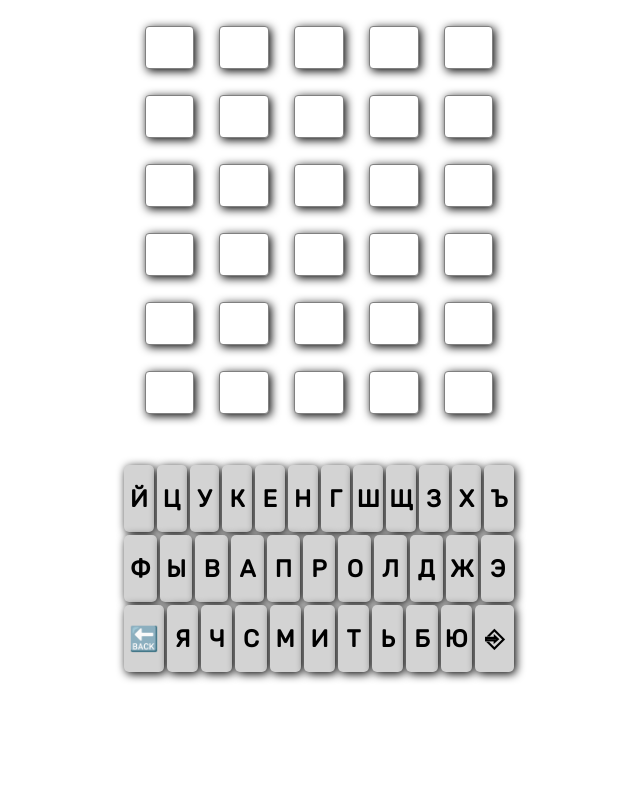
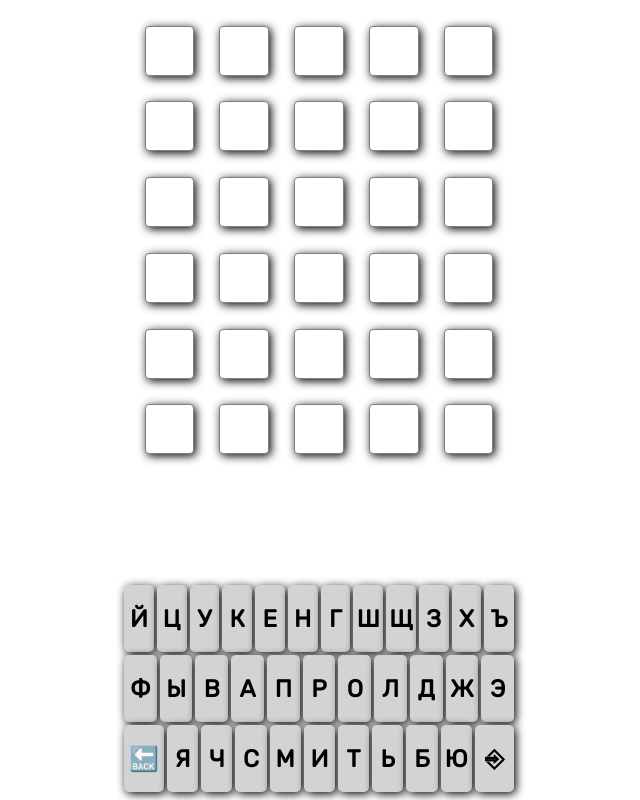
Before and after one commit to draxe1989/wordly-ts-redux, a React (Create React App) app: page / in a window 1280 px wide. Shown: the whole page, without its empty margins (321-961 px from the left). Built offline with nearby package versions, Linux system fonts and the light colour scheme.

Commit message:
width height

```diff
--- a/src/App.css
+++ b/src/App.css
@@ -1,5 +1,5 @@
 .container {
-    height: calc(100vh - 120px);
+    height: 100%;
     max-width: 400px;
     margin: 0 auto;
     display: flex;
--- a/src/components/GridArea/GridArea.css
+++ b/src/components/GridArea/GridArea.css
@@ -1,6 +1,6 @@
 .grid-area {
     width: 100%;
-    height: 55vh;
+    height: 60%;
     display: flex;
     flex-direction: column;
     gap: 2vw;
--- a/src/index.css
+++ b/src/index.css
@@ -4,10 +4,18 @@
     --wrong-letter-color: #7a7a7a;
     --keyboard-color: lightgray;
 }
+html {
+    height: 100%;
+}
 
 body {
     padding: 0;
     margin: 0;
+    height: 100%;
+}
+
+#root {
+    height: 100%;
 }
 
 * {
```
